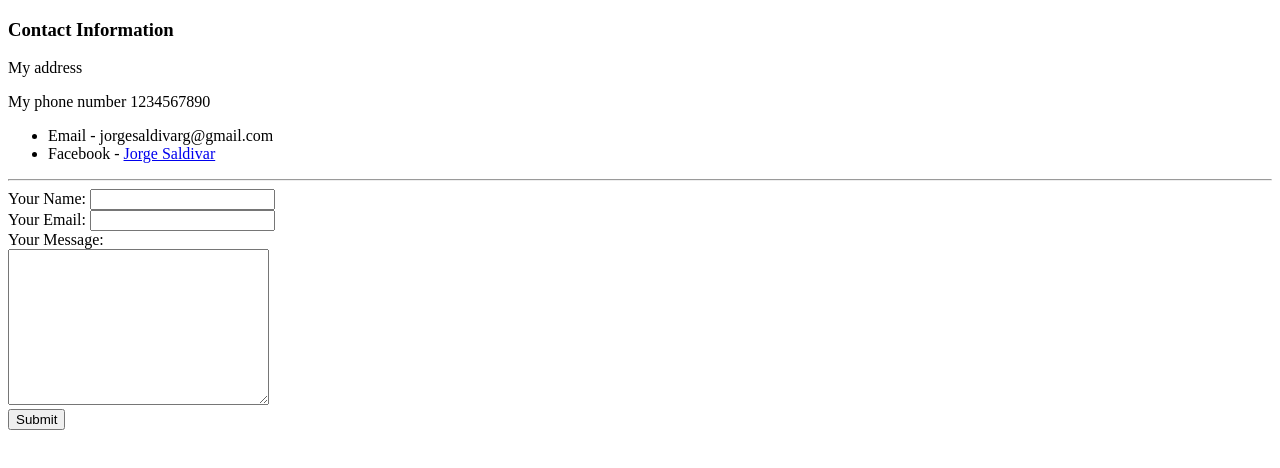
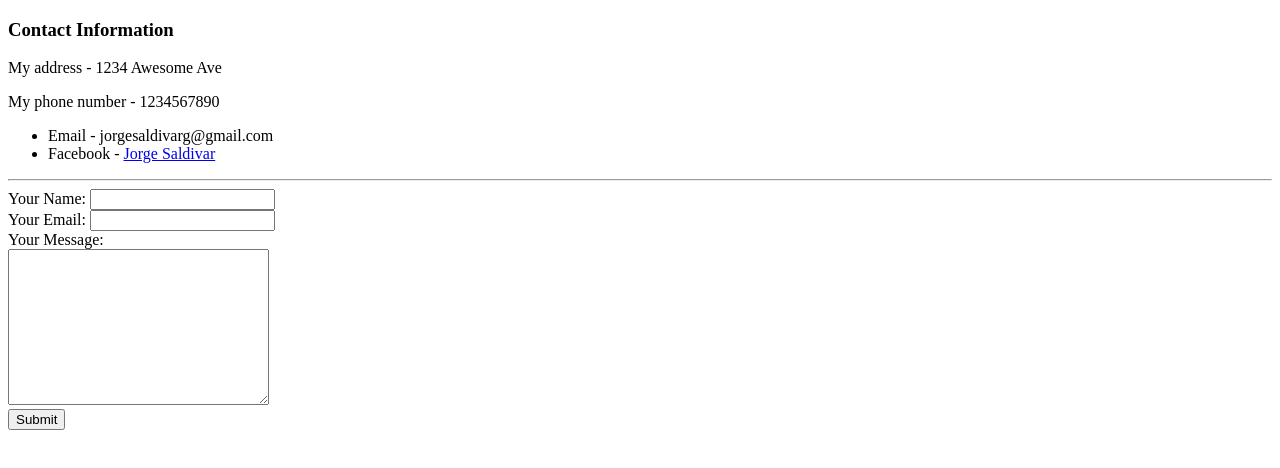
Before and after one commit to jorgesaldivarg/cv, a plain HTML site: page Contact info.html in a window 1280 px wide. Drawn offline with Linux system fonts and the light colour scheme.

Commit message:
Edited Address

```diff
--- a/Contact info.html
+++ b/Contact info.html
@@ -6,8 +6,8 @@
   </head>
   <body>
     <h3>Contact Information</h3>
-    <p>My address</p>
-    <p>My phone number 1234567890</p>
+    <p>My address - 1234 Awesome Ave</p>
+    <p>My phone number - 1234567890</p>
     <ul>
       <li>Email - jorgesaldivarg@gmail.com</li>
       <li>Facebook - <a href="https://www.facebook.com/jorge.saldivar">Jorge Saldivar</a></li>
```
